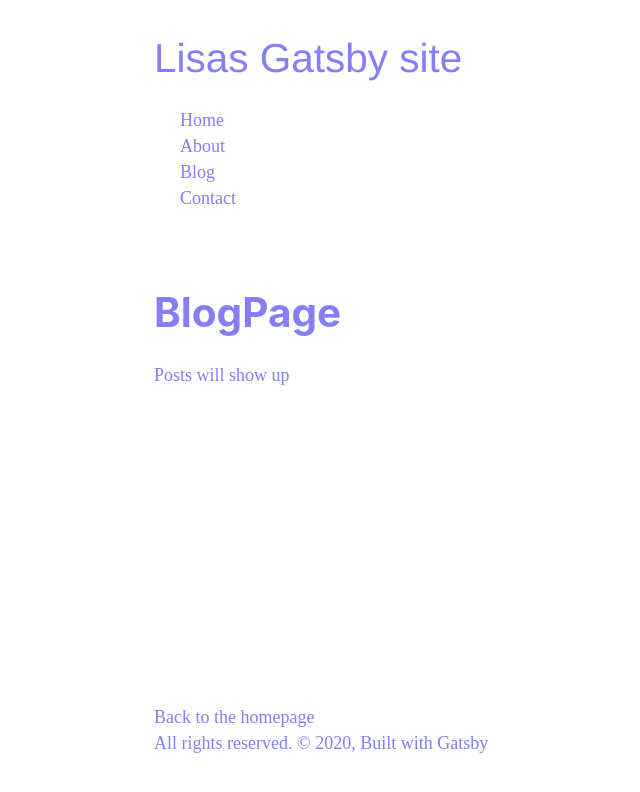
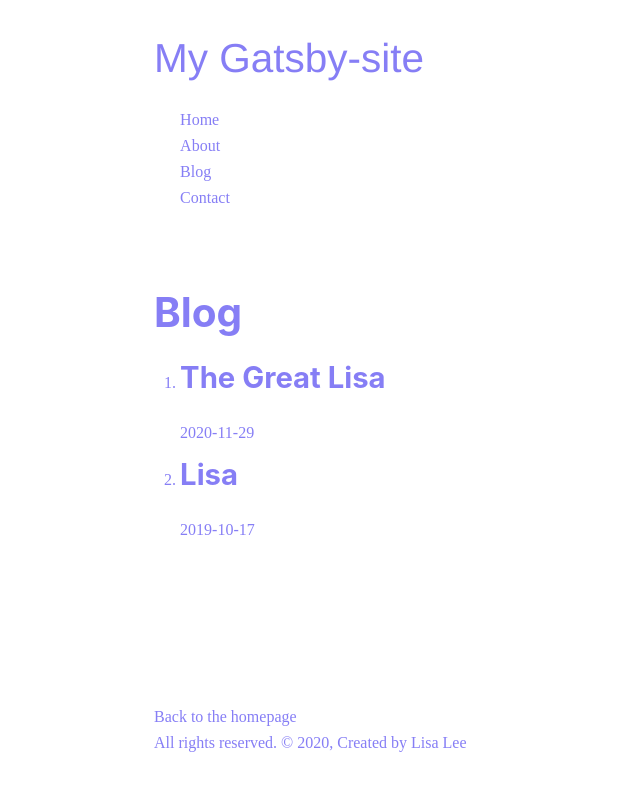
Before and after one commit to leekallman/gatsby-test-project, a Gatsby site: page /blog in a window 1280 px wide. Shown: the whole page, without its empty margins (129-769 px from the left). Built offline with nearby package versions, Linux system fonts and the light colour scheme; Gatsby itself is replaced by a stand-in of ours.

Commit message:
added blog post meta data

```diff
--- a/gatsby-config.js
+++ b/gatsby-config.js
@@ -6,6 +6,13 @@
   },
   plugins: [
     `gatsby-plugin-sass`,
+    {
+      resolve: 'gatsby-source-filesystem',
+      options: {
+        name: 'src',
+        path:`${__dirname}/src/`
+      },
+    },
     `gatsby-plugin-react-helmet`,
     {
       resolve: `gatsby-source-filesystem`,
@@ -28,6 +35,7 @@
         icon: `src/images/gatsby-icon.png`, // This path is relative to the root of the site.
       },
     },
+    'gatsby-transformer-remark'
   ],
 
 }
--- a/package.json
+++ b/package.json
@@ -12,7 +12,8 @@
     "gatsby-plugin-react-helmet": "^3.3.14",
     "gatsby-plugin-sass": "^2.5.1",
     "gatsby-plugin-sharp": "^2.7.1",
-    "gatsby-source-filesystem": "^2.4.2",
+    "gatsby-source-filesystem": "^2.5.0",
+    "gatsby-transformer-remark": "^2.11.0",
     "gatsby-transformer-sharp": "^2.5.21",
     "node-sass": "^4.14.1",
     "prop-types": "^15.7.2",
--- a/src/components/footer.js
+++ b/src/components/footer.js
@@ -1,14 +1,21 @@
 import React from "react"
-import {Link} from "gatsby"
+import {Link, graphql, useStaticQuery} from "gatsby"
 
 const Footer = () => {
+    const data = useStaticQuery(graphql`
+    query {
+        site {
+          siteMetadata {
+            author
+          }
+        }
+      }
+    `)
     return (
         <footer>
             <Link to="/">Back to the homepage</Link>
             <p>All rights reserved.
-            © {new Date().getFullYear()}, Built with
-          {` `}
-          <a href="https://www.gatsbyjs.com">Gatsby</a>
+            © {new Date().getFullYear()}, Created by {data.site.siteMetadata.author}
             </p>
         </footer>
     )
--- a/src/components/header.js
+++ b/src/components/header.js
@@ -1,13 +1,23 @@
 import React from "react"
-import {Link} from "gatsby"
+import {Link, graphql, useStaticQuery} from "gatsby"
 
 import headerStyles from './header.module.scss'
 
 const Header = () => {
+  const data = useStaticQuery(graphql`
+  query {
+    site {
+      siteMetadata {
+        title
+      }
+    }
+  }
+  `)
+
   return (
   <header className={headerStyles.header}>
     <h1>
-      <Link className={headerStyles.title}to ="/">Lisas Gatsby site
+      <Link className={headerStyles.title}to ="/">{data.site.siteMetadata.title}
       </Link>
     </h1>
     <nav>
--- a/src/pages/blog.js
+++ b/src/pages/blog.js
@@ -1,12 +1,37 @@
 import React from 'react'
+import {graphql, useStaticQuery} from "gatsby"
 
 import Layout from "../components/layout"
 
 const BlogPage = () => {
+    const data = useStaticQuery(graphql`
+    query {
+        allMarkdownRemark {
+            edges{
+                node{
+                    frontmatter{
+                        title
+                        date
+                    }
+                }
+            }
+        }
+    }
+    `)
+
     return (
         <Layout>
-        <h1>BlogPage</h1>
-        <p>Posts will show up</p>
+        <h1>Blog</h1>
+        <ol>
+            {data.allMarkdownRemark.edges.map((edge) => {
+                return (
+                <li>
+                    <h2>{edge.node.frontmatter.title}</h2>
+                    <p>{edge.node.frontmatter.date}</p>
+                </li>
+                )
+            })}
+        </ol>
         </Layout>
         )
     }
--- /dev/null
+++ b/src/posts/gatsby.md
@@ -0,0 +1,13 @@
+---
+title: "The Great Lisa"
+date: "2020-11-29"
+---
+
+
+This is a test website!
+
+## Things I cover
+
+1. Gatsby
+2. React
+3. GraphQL
--- /dev/null
+++ b/src/posts/react.md
@@ -0,0 +1,7 @@
+---
+title: "Lisa"
+date: "2019-10-17"
+---
+
+
+In this post you'll learn React.
--- a/src/styles/layout.scss
+++ b/src/styles/layout.scss
@@ -14,6 +14,7 @@
   -moz-osx-font-smoothing: grayscale;
   color: $color;
   font-family: futura;
+  font-size:16px;
   font-weight: normal;
   word-wrap: break-word;
   font-kerning: normal;
```
Also changed, not shown: 1 other file.
